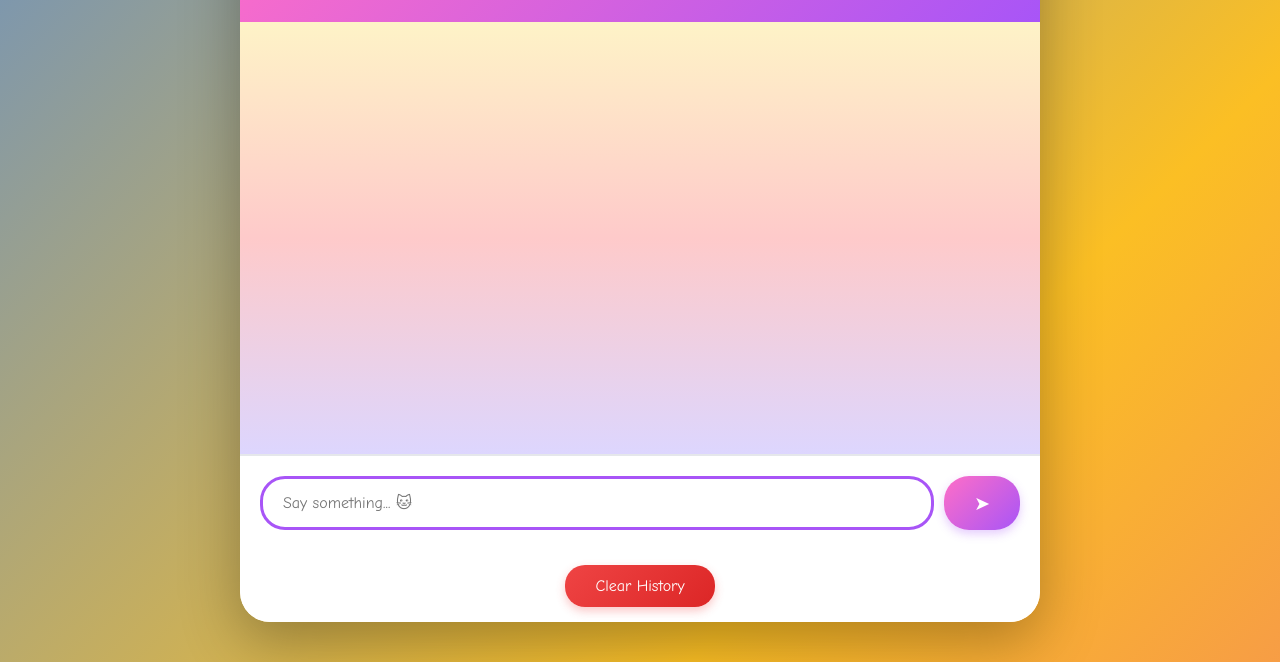
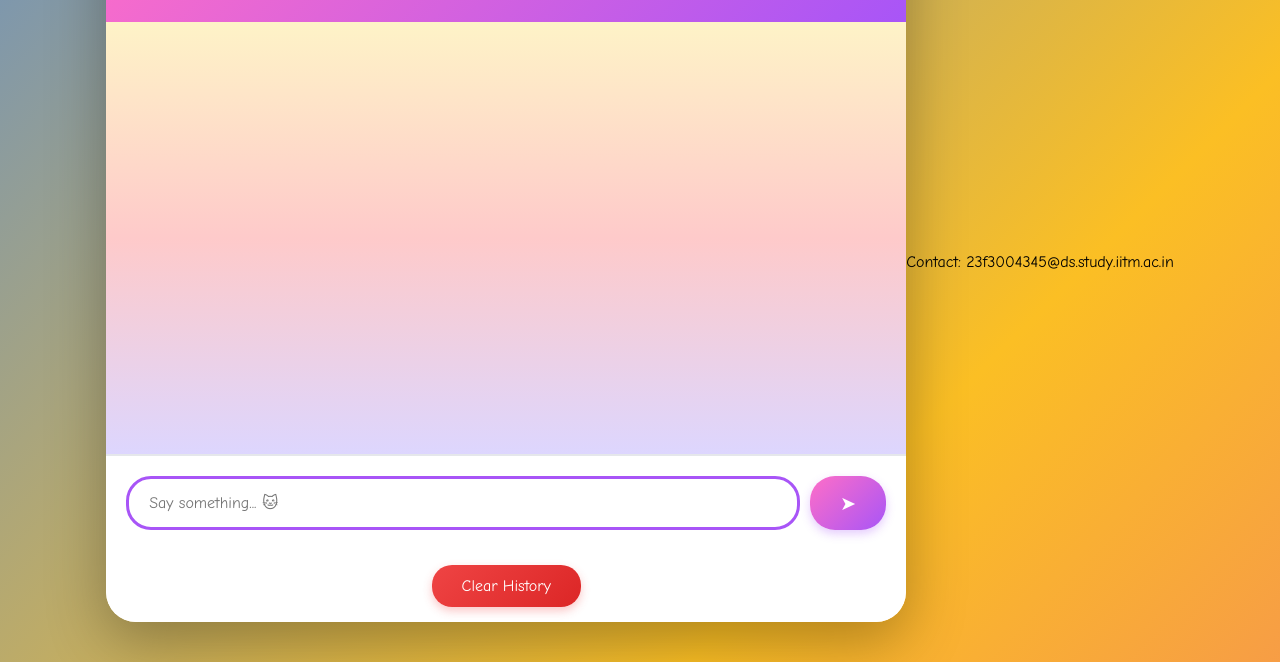
Before and after one commit to 23f3004345/CatGpt, a plain HTML site: page index.html in a window 1280 px wide. Shown: the part 138-800 px from the top of the page. Drawn offline with Linux system fonts and the light colour scheme.

Commit message:
Add contact information section to index.html

```diff
--- a/index.html
+++ b/index.html
@@ -39,6 +39,10 @@
         </div>
     </div>
 
+    <section class="portfolio-section">
+        <p>Contact: <!--email_off-->23f3004345@ds.study.iitm.ac.in<!--/email_off--></p>
+    </section>
+
     <script src="script.js"></script>
 </body>
 </html>
```
